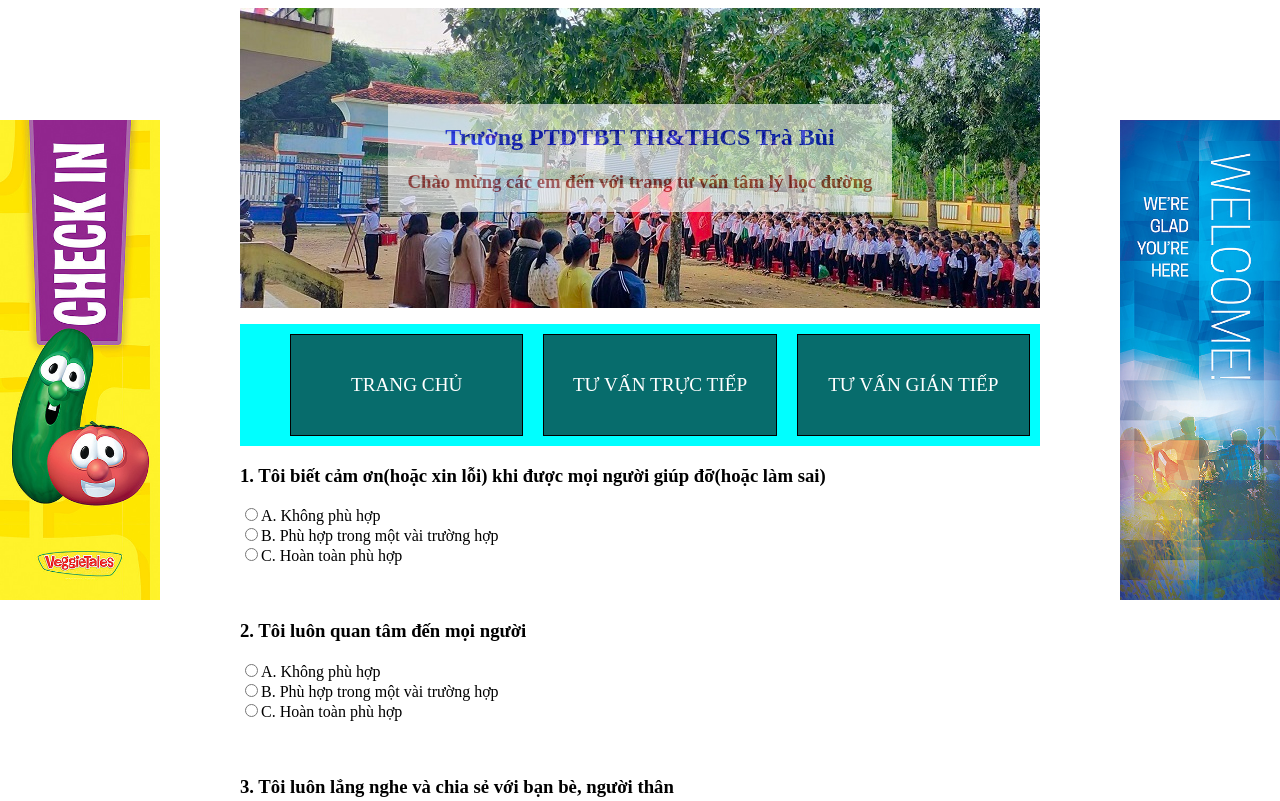
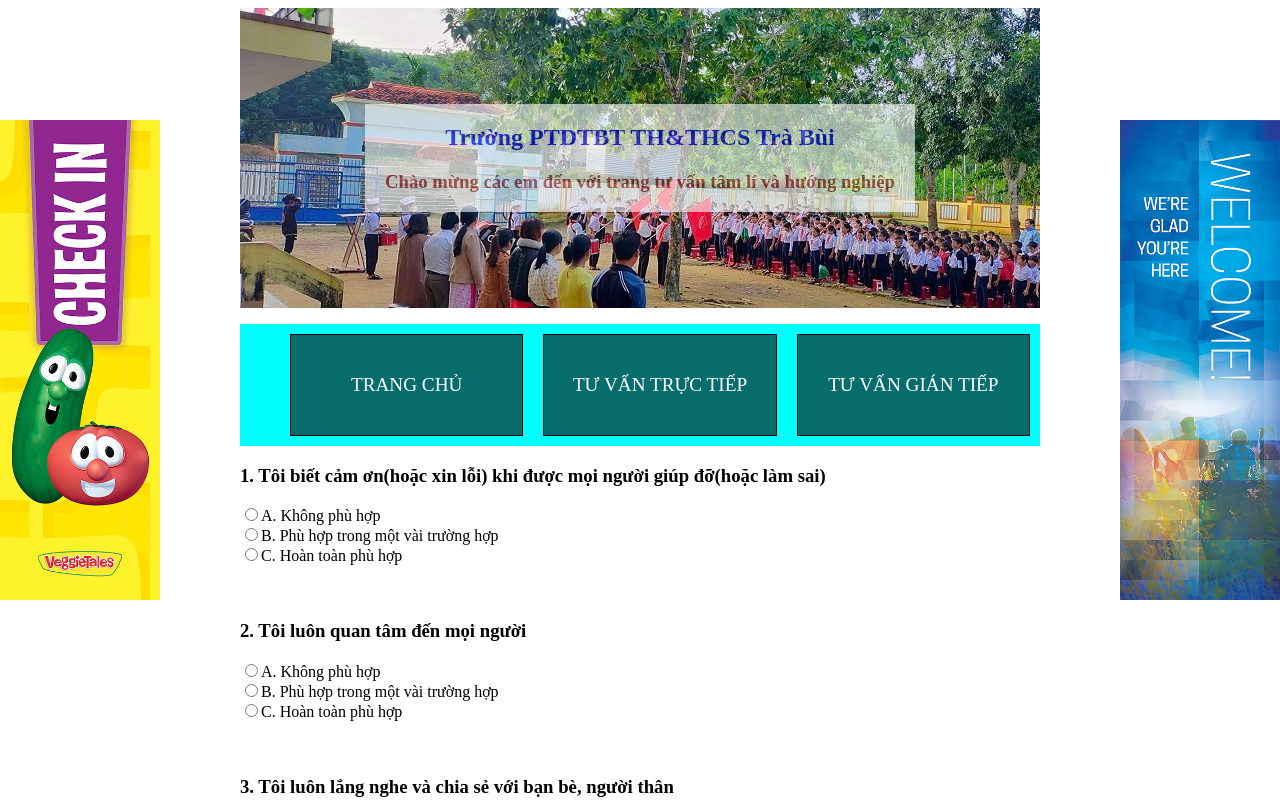
Before and after one commit to Tienphuc530/web, a plain HTML site: page ky-nang-ung-xu-P.html in a window 1280 px wide. Shown: the top 801 px of the page. Drawn offline with Linux system fonts and the light colour scheme.

Commit message:
Update ky-nang-ung-xu-P.html

```diff
--- a/ky-nang-ung-xu-P.html
+++ b/ky-nang-ung-xu-P.html
@@ -16,7 +16,7 @@
         <a href="./">
           <h1>Trường PTDTBT TH&THCS Trà Bùi</h1>
         </a>
-        <h3>Chào mừng các em đến với trang tư vấn tâm lý học đường</h3>
+        <h3>Chào mừng các em đến với trang tư vấn tâm lí và hướng nghiệp</h3>
       </section>
     </header>
     <main>
```
